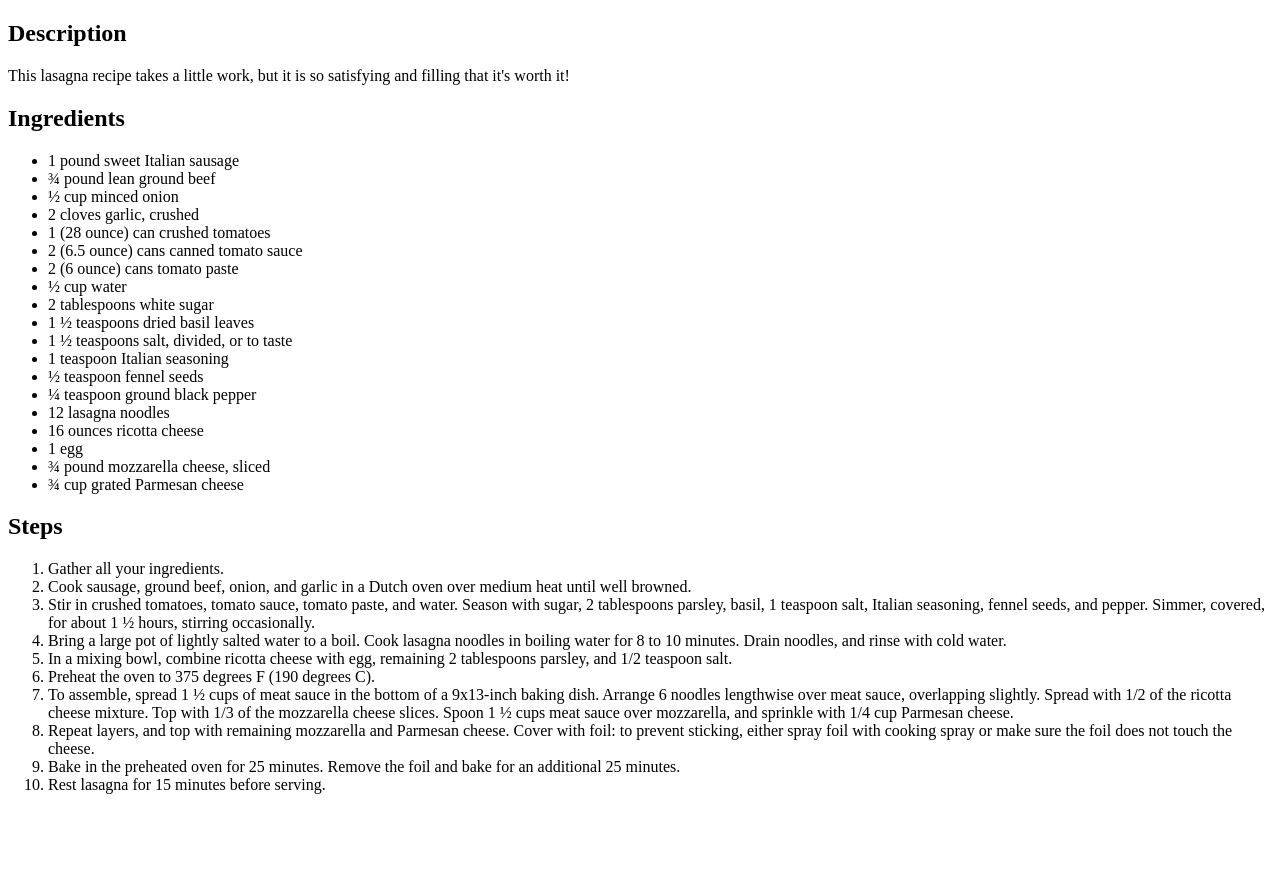
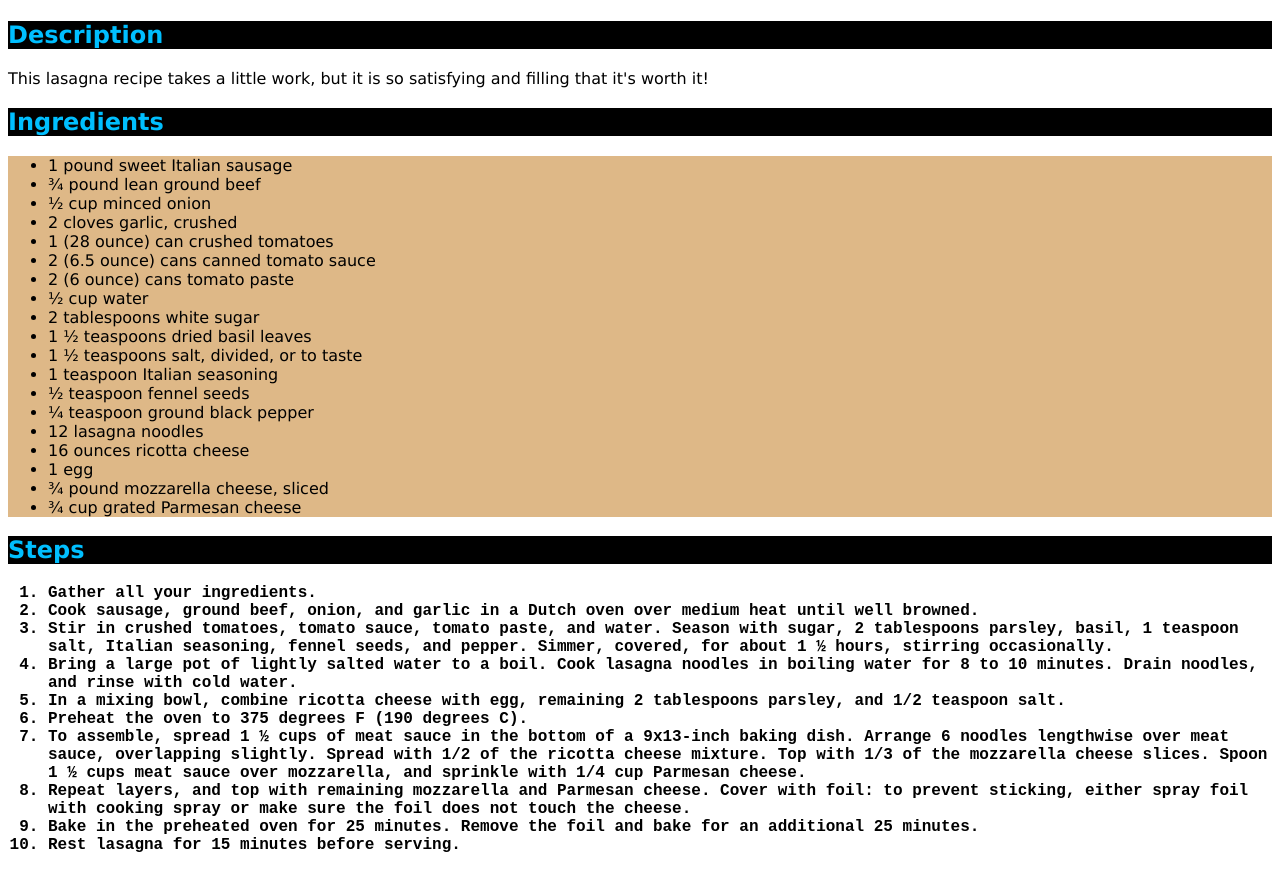
Before and after one commit to dsardinha/odin-recipes, a plain HTML site: page recipes/lasagna.html in a window 1280 px wide. Shown: the part 506-1376 px from the top of the page. Before the commit the page ends 1316 px from the top, so only its background shows below. Drawn offline with Linux system fonts and the light colour scheme.

Commit message:
Add external CSS to html documents

```diff
--- a/recipes/lasagna.html
+++ b/recipes/lasagna.html
@@ -3,6 +3,7 @@
     <head>
         <meta charset="UTF-8">
         <title>Lasagna</title>
+        <link rel="stylesheet" href="../styles.css">
     </head>
     <body>
         <h1>Lasagna</h1>
@@ -10,7 +11,7 @@
         <h2>Description</h2>
         <p>This lasagna recipe takes a little work, but it is so satisfying and filling that it's worth it!</p>
         <h2>Ingredients</h2>
-        <ul>
+        <ul class="ingredients">
             <li>1 pound sweet Italian sausage</li>
             <li>¾ pound lean ground beef</li>
             <li>½ cup minced onion</li>
@@ -32,7 +33,7 @@
             <li>¾ cup grated Parmesan cheese</li>
         </ul>
         <h2>Steps</h2>
-        <ol>
+        <ol class="steps">
             <li>Gather all your ingredients.</li>
             <li>Cook sausage, ground beef, onion, and garlic in a Dutch oven over medium heat until well browned.</li>
             <li>Stir in crushed tomatoes, tomato sauce, tomato paste, and water. Season with sugar, 2 tablespoons parsley, basil, 1 teaspoon salt, Italian seasoning, fennel seeds, and pepper. Simmer, covered, for about 1 ½ hours, stirring occasionally.</li>
--- /dev/null
+++ b/styles.css
@@ -0,0 +1,26 @@
+* {
+    font-family: "Verdana", "Geneva", "Tahoma", "sans-serif";
+}
+
+h1 {
+    color: orange;
+}
+
+.main-title {
+    color: green;
+    background-color: bisque;
+}
+
+h2 {
+    color: rgb(0, 191, 255);
+    background-color: black;
+}
+
+.ingredients {
+    background-color: burlywood;
+}
+
+.steps li {
+    font-weight: 800;
+    font-family:"Courier New", "Courier", "monospace"
+}
```
Also changed, not shown: index.html (+2 -1 lines), recipes/lemonchicken.html (+3 -2 lines), recipes/warmpearlsalad.html (+4 -3 lines).
